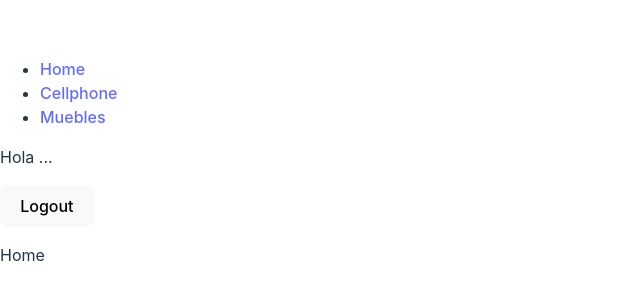
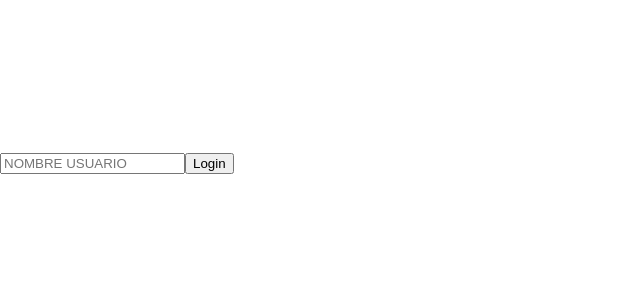
Before and after one commit to TxemaN/practica-spa, a React (Vite) app: page /login in a window 1280 px wide. Before the commit this address led to /. Shown: the part 238-538 px from the top of the page, without its empty margins (0-640 px from the left). Built offline with nearby package versions, Linux system fonts and the light colour scheme.

Commit message:
app working

```diff
--- a/src/auth/hooks/useFormulario.js
+++ b/src/auth/hooks/useFormulario.js
@@ -1,7 +1,4 @@
 
-
-import { logReducer } from '../reducer/logReducer'
-import { UserProvider } from '../../context/UserProvider';
 import { useContext } from 'react';
 import { UserContext } from '../../context/UserContext';
 
@@ -13,7 +10,7 @@ export const useFormulario = () => {
 
 
     const {state, setState}=useContext(UserContext)
-    console.log(state)
+
 
     const handleLogin = (userName) => {
 
@@ -32,7 +29,7 @@ export const useFormulario = () => {
 
        setState(
            {estado: 'logged-out',
-           userName
+           userName:""
         }
             );
 
@@ -47,7 +44,7 @@ export const useFormulario = () => {
 
 
     };
-    console.log(state)
+
 
     return {
         state,
--- a/src/components/NavBar.jsx
+++ b/src/components/NavBar.jsx
@@ -1,7 +1,16 @@
 import {NavLink} from 'react-router-dom';
+import { useFormulario } from '../auth/hooks/useFormulario';
+import { useContext } from 'react';
+import { UserContext } from '../context/UserContext';
 
 export const NavBar = () => {
+
+    const {handleLogOut} = useFormulario()
+    const {state} = useContext(UserContext)
+    const {userName} = state
     return (
+
+
 
         <div className='container'>
            <nav className='navBar'>
@@ -9,7 +18,7 @@ export const NavBar = () => {
                <li>
                    <NavLink
                    to='/'
-                   className= {({isActive}) => `nav ${isActive ? 'text-red' : ''}`}
+                   className= {({isActive}) => `nav-link ${isActive ? 'text-red '  : ''}`}
                    >
                        Home
                    </NavLink>
@@ -17,7 +26,7 @@ export const NavBar = () => {
                <li>
                    <NavLink
                    to='/mobile'
-                   className= {({isActive}) => `nav ${isActive ? 'text-red' : ''}`}
+                   className= {({isActive}) => `nav-link ${isActive ? 'text-red' : ''}`}
                    >
                        Cellphone
                    </NavLink>
@@ -25,15 +34,15 @@ export const NavBar = () => {
                <li>
                    <NavLink
                    to='/muebles'
-                   className= {({isActive}) => `nav ${isActive ? 'text-red' : ''}`}
+                   className= {({isActive}) => `nav-link ${isActive ? 'text-red' : ''}`}
                    >
                        Muebles
                    </NavLink>
                </li>
               </ul>
            </nav>
-           <p>Hola ...</p>
-           <button onClick={() => {}}>
+           <p>Hola {userName.toUpperCase()}</p>
+           <button onClick={handleLogOut}>
                Logout
            </button>
         </div>
--- a/src/pages/LogInPage.jsx
+++ b/src/pages/LogInPage.jsx
@@ -1,5 +1,6 @@
-import React from 'react'
-import { useFormulario } from '../auth/hooks/useFormulario'
+import React, { useContext } from 'react'
+import { useFormulario } from '../auth/hooks/useFormulario';
+
 
 export const LogInPage = () => {
 
--- a/src/productos/helpers/getCategoria.js
+++ b/src/productos/helpers/getCategoria.js
@@ -1,8 +1,11 @@
 import { dummyConsulta } from '../../helpers/dummyConsulta';
 
 export const getCategoria = async (categoria) => {
-    const urlBase = import.meta.env.VITE_APP_URL;
+    const urlBase = import.meta.env.VITE_APP_URL ;
+
     const urlCategoria = `${urlBase}/category/${categoria}`;
+
+
 
     const { data } = await dummyConsulta(urlCategoria);
     const { products } = data
--- a/src/routers/AppRouter.jsx
+++ b/src/routers/AppRouter.jsx
@@ -1,16 +1,18 @@
-import React from 'react'
+import React, { useContext } from 'react'
 import { Route, Routes, Navigate } from 'react-router-dom'
 import { CellPage, HomePage, LogInPage, MueblesPage, ProductPage } from "../pages"
+import { UserContext } from '../context/UserContext'
 
 
 
 export const AppRouter = () => {
 
-    const state = ''
+    const {state} = useContext(UserContext)
+    const {estado} = state
     return (
 
 
-        state === 'logged-out' ? (
+        (estado === 'logged-out') ? (
 
             <Routes>
                 <Route path='login' element={<LogInPage />} />
```
